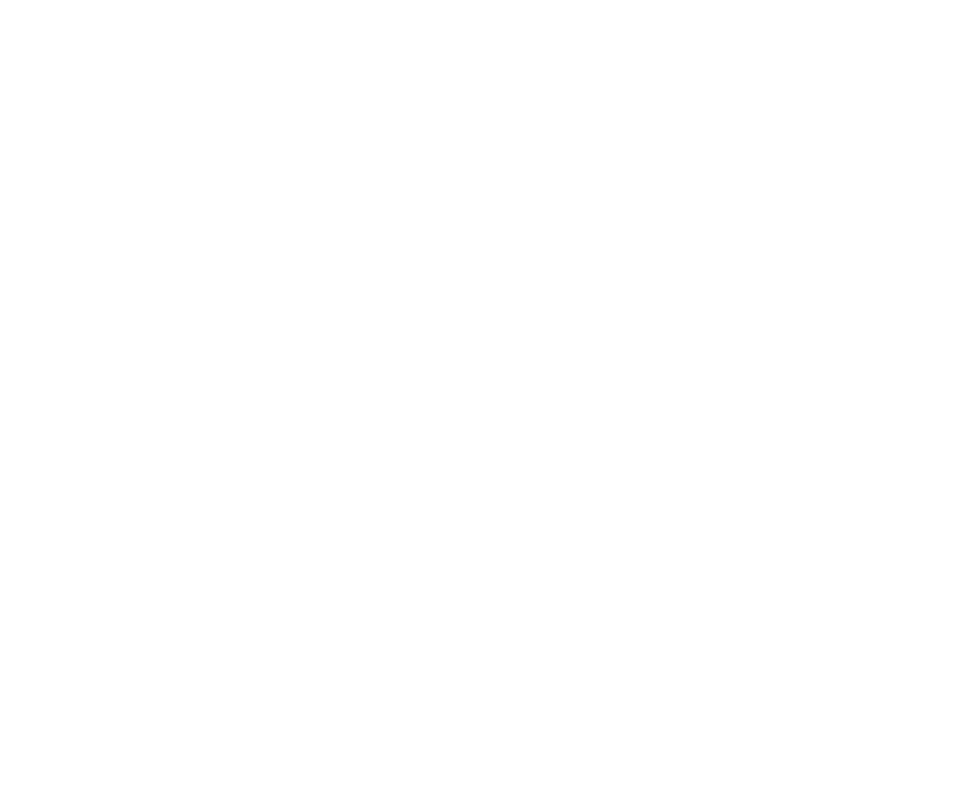
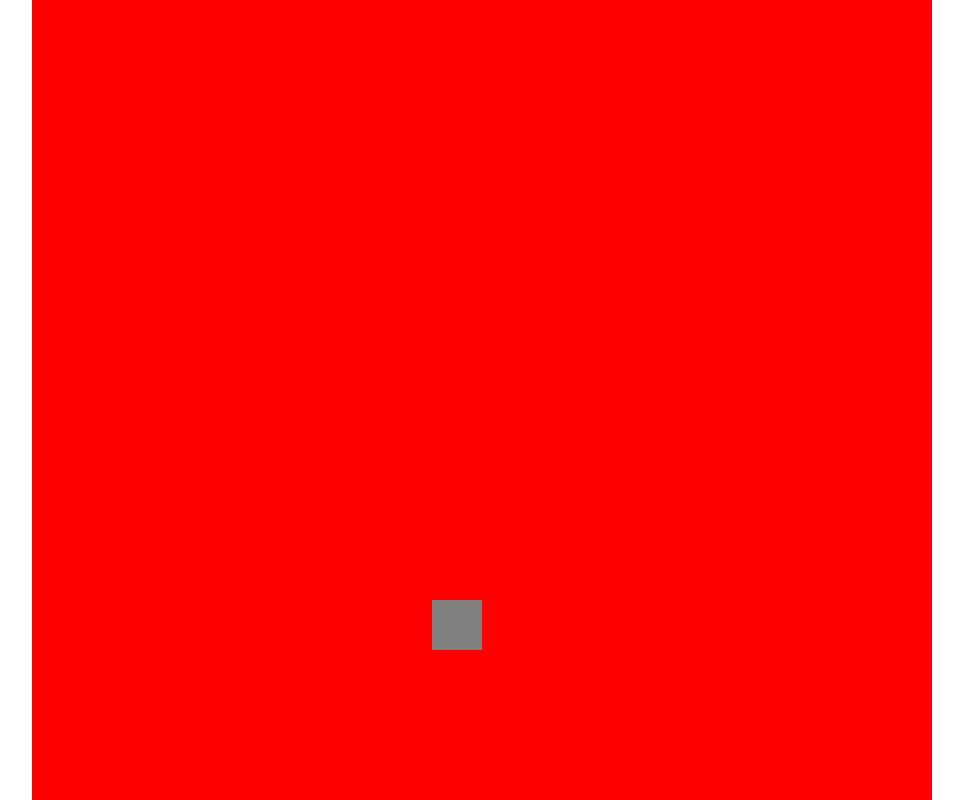
Before and after one commit to jaimeferncast/Ironhack-Project-1-Slingshot-Or-Die, a plain HTML site: page index.html in a window 1280 px wide. Shown: the whole page, without its empty margins (158-1121 px from the left). Drawn offline with Linux system fonts and the light colour scheme.

Commit message:
division de archivos iniciada y objetos y clases prinicipales creadas + movimiento de los enemigos

```diff
--- a/index.html
+++ b/index.html
@@ -13,8 +13,9 @@
     <canvas id="mycanvas"></canvas>
 
 
-    <script src="js/player.js"></script>
-    <script src="js/obstacles.js"></script>
+    <script src="js/bombs.js"></script>
+    <script src="js/enemies.js"></script>
+    <script src="js/slingshot.js"></script>
     <script src="js/game.js"></script>
     <script src="js/index.js"></script>
 </body>
--- /dev/null
+++ b/js/enemies.js
@@ -0,0 +1,29 @@
+class Enemy {
+    constructor(ctx, canvasSize) {
+        this.ctx = ctx
+        this.canvasSize = canvasSize
+        this.size = { w: 5, h: 5 }
+        this.position = { x: this.randomPosX(), y: 0 - this.randomPosY() }
+        this.speed = 2 + this.randomSpeed()
+        // this.imageName = ''
+        // this.imageInstance = new Image()
+        // this.imageInstance.src = `img/${this.imageName}`
+    }
+    draw() {
+        this.move()
+        this.ctx.fillStyle = 'white'
+        this.ctx.fillRect(this.position.x, this.position.y, this.size.w, this.size.h)
+    }
+    randomPosX() {
+        return Math.floor(Math.random() * this.canvasSize.w - this.size.w)
+    }
+    randomPosY() {
+        return Math.floor(Math.random() * 100 - this.size.h)
+    }
+    randomSpeed() {
+        return Math.floor(Math.random() * 5)
+    }
+    move() {
+        this.position.y += this.speed
+    }
+}
--- a/js/game.js
+++ b/js/game.js
@@ -0,0 +1,65 @@
+const appGame = {
+    name: 'Slingshot or die',
+    description: 'Use your slingshot to sutvive!',
+    authors: 'Verónica Alcalá & Jaime Fernández',
+    version: '1.0.0',
+    license: undefined,
+    /** @type {CanvasRenderingContext2D} */
+    ctx: undefined,
+    canvasDOM: undefined,
+    canvasSize: {
+        w: undefined,
+        h: undefined
+    },
+    slingShot: undefined,
+    enemies: [],
+    bombs: [],
+    frames: 0,
+    init(id) {
+        this.canvasDOM = document.getElementById('mycanvas')
+        this.ctx = this.canvasDOM.getContext('2d')
+        this.setDimensions()
+        this.createSlingshot()
+        this.drawAll()
+    },
+    setEventListeners() {
+
+    },
+    setDimensions() {
+        this.canvasSize = {
+            w: 900,
+            h: window.innerHeight
+        }
+        this.canvasDOM.setAttribute('width', this.canvasSize.w)
+        this.canvasDOM.setAttribute('height', this.canvasSize.h)
+    },
+    drawAll() {
+        setInterval(() => {
+            this.clearScreen()
+            this.frames++
+            this.slingShot.draw()
+            this.enemies.forEach(elm => {
+                elm.draw()
+            })
+            this.frames % 50 === 0 ? this.createEnemies() : null
+            this.frames % 50 === 0 ? this.clearEnemy() : null
+        }, 70);
+    },
+    clearScreen() {
+        this.ctx.clearRect(0, 0, this.canvasSize.w, this.canvasSize.h)
+    },
+    createSlingshot() {
+        this.slingShot = new Slingshot(this.ctx, this.canvasSize, 400, 600, 50, 50)
+    },
+    createEnemies() {
+        this.enemies.push(new Enemy(this.ctx, this.canvasSize))
+    },
+    createBombs() {
+
+    },
+    clearEnemy() {
+        this.enemies.forEach((elm, i) => {
+            elm.position.y > this.canvasSize.h ? this.enemies.splice(i, 1) : null
+        })
+    }
+}
--- a/js/index.js
+++ b/js/index.js
@@ -0,0 +1 @@
+appGame.init('mycanvas')
--- /dev/null
+++ b/js/slingshot.js
@@ -0,0 +1,12 @@
+class Slingshot {
+    constructor(ctx, canvasSize, posX, posY, width, height) {
+        this.ctx = ctx
+        this.canvasSize = canvasSize
+        this.position = { x: posX, y: posY }
+        this.size = { w: width, h: height }
+    }
+    draw() {
+        this.ctx.fillStyle = 'grey'
+        this.ctx.fillRect(this.position.x, this.position.y, this.size.w, this.size.h)
+    }
+}
--- a/styles/style.css
+++ b/styles/style.css
@@ -2,3 +2,9 @@
     margin: 0;
     padding: 0;
 }
+
+#mycanvas {
+    background-color: red;
+    margin: 0 auto;
+    display: block;
+}
```
Also changed, not shown: js/bombs.js (added), js/obstacles.js (deleted), js/player.js (deleted).
